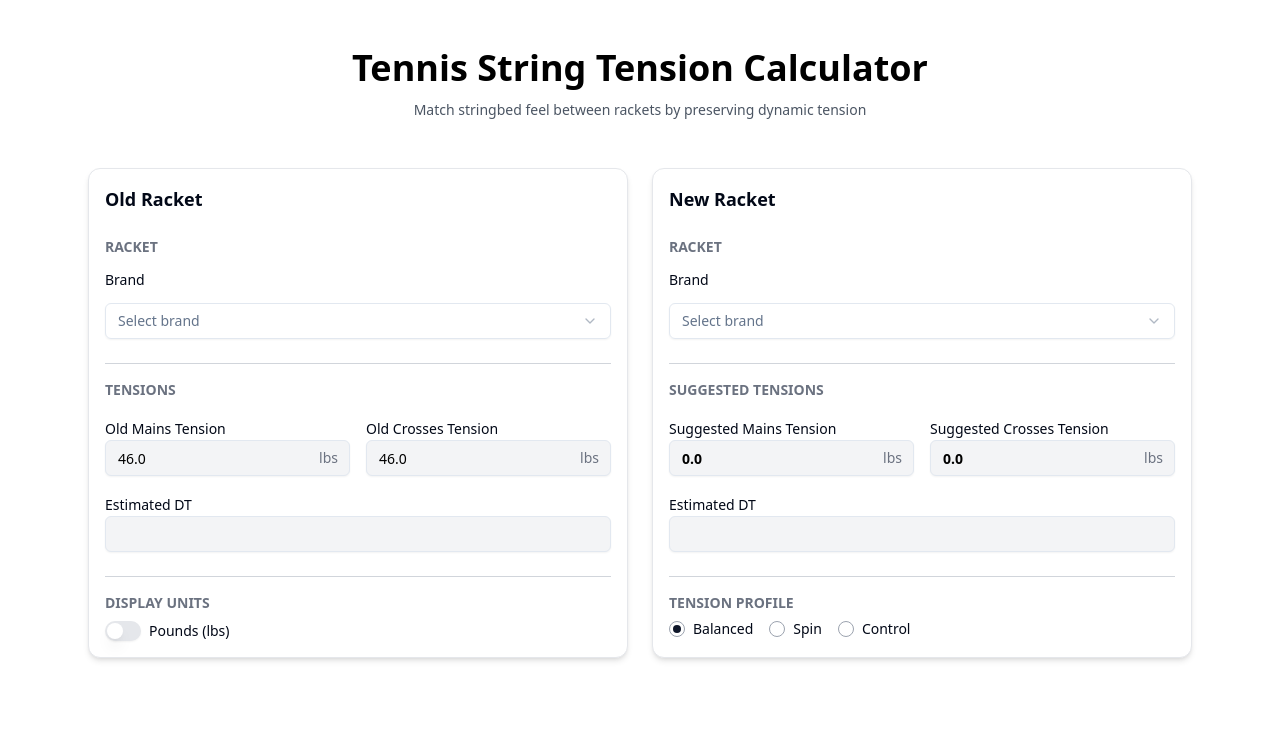
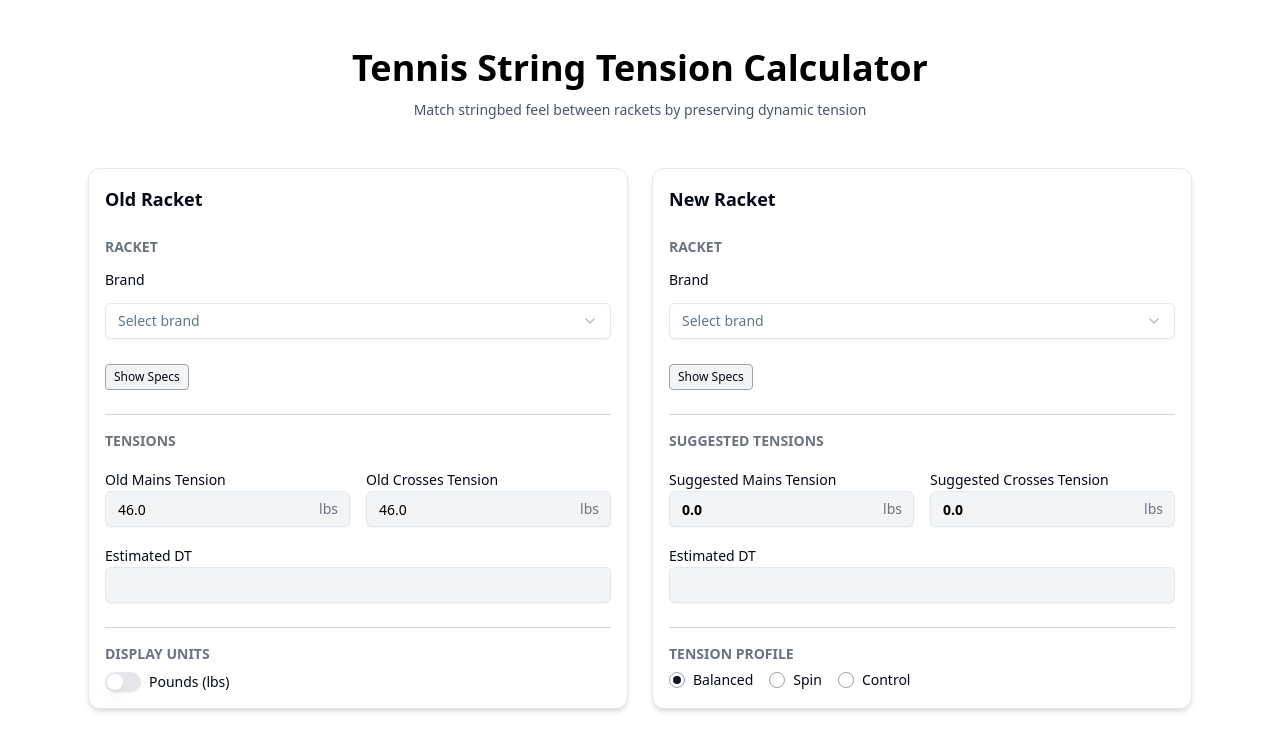
Before and after one commit to jnstn/tension-calculator, a React (Vite) app: page / in a window 1280 px wide. Shown: the top 750 px of the page. Built offline with nearby package versions, Linux system fonts and the light colour scheme.

Commit message:
Adds empty Head Extreme data. Adds Specs button

```diff
--- a/src/App.jsx
+++ b/src/App.jsx
@@ -121,6 +121,69 @@ const convertWeight = (value, from, to) => {
  */
 export default function TensionCalculator() {
   // State hooks for UI selections and values
+  const [showOldSpecs, setShowOldSpecs] = useState(false);
+  const [showNewSpecs, setShowNewSpecs] = useState(false);
+  // Helper to render a summary of racket specs, including balance and recommended tension with unit conversion
+  const renderRacketSpecs = (specs) => {
+    if (!specs) return null;
+
+    // Compute recommended tension string in correct units
+    const recommendedTension = (() => {
+      if (!specs.recommendedTension) return null;
+      // Match pattern like "50-60 lb" or "22-27 kg"
+      const match = specs.recommendedTension.match(/(\d+)-(\d+)/);
+      if (!match) return specs.recommendedTension;
+
+      let [_, min, max] = match.map(Number);
+      if (unit === "kg") {
+        min = (min / 2.20462).toFixed(1);
+        max = (max / 2.20462).toFixed(1);
+        return `${min}-${max} kg`;
+      } else {
+        return `${min}-${max} lb`;
+      }
+    })();
+
+    return (
+      <div className="grid gap-1 mt-2 mb-2 text-sm">
+        <div>
+          <Label>Head Size:</Label> <span>{specs.headSize} sq in</span>
+        </div>
+        <div>
+          <Label>String Pattern:</Label>{" "}
+          <span>
+            {specs.pattern.mains}x{specs.pattern.crosses}
+          </span>
+        </div>
+        <div>
+          <Label>Strung Weight:</Label>{" "}
+          <span>
+            {specs.weight} g ({(specs.weight / 28.3495).toFixed(1)} oz)
+          </span>
+        </div>
+        {specs.balance && (
+          <div>
+            <Label>Balance:</Label> <span>{specs.balance} mm</span>
+          </div>
+        )}
+        <div>
+          <Label>Stiffness:</Label> <span>{specs.stiffness} RA</span>
+        </div>
+        {recommendedTension && (
+          <div>
+            <Label>Recommended Tension:</Label>{" "}
+            <span>{recommendedTension}</span>
+          </div>
+        )}
+        {specs.stringingInstructions && (
+          <div>
+            <Label>Stringing Instructions:</Label>{" "}
+            <span>{specs.stringingInstructions}</span>
+          </div>
+        )}
+      </div>
+    );
+  };
   const [rackets, setRackets] = useState([]);
   const [oldSelection, setOldSelection] = useState({});
   const [newSelection, setNewSelection] = useState({});
@@ -428,6 +491,22 @@ export default function TensionCalculator() {
                 Racket
               </Label>
               {renderRacketSelectors(oldSelection, setOldSelection)}
+              {/* Show Specs toggle and summary */}
+              <div className="mt-2">
+                <button
+                  type="button"
+                  className="text-xs px-2 py-1 rounded border border-gray-400 dark:border-gray-600 bg-gray-100 dark:bg-gray-700 hover:bg-gray-200 dark:hover:bg-gray-600 transition-colors"
+                  onClick={() => setShowOldSpecs((v) => !v)}
+                  disabled={!getRacketBySelection(oldSelection)}
+                >
+                  {showOldSpecs ? "Hide Specs" : "Show Specs"}
+                </button>
+                {showOldSpecs && getRacketBySelection(oldSelection) && (
+                  <div className="bg-gray-50 dark:bg-gray-900 border border-gray-200 dark:border-gray-700 rounded p-2 mt-2">
+                    {renderRacketSpecs(getRacketBySelection(oldSelection))}
+                  </div>
+                )}
+              </div>
             </div>
 
             <div className="grid gap-4 border-t border-gray-300 dark:border-gray-600 pt-4">
@@ -487,6 +566,22 @@ export default function TensionCalculator() {
                 Racket
               </Label>
               {renderRacketSelectors(newSelection, setNewSelection)}
+              {/* Show Specs toggle and summary */}
+              <div className="mt-2">
+                <button
+                  type="button"
+                  className="text-xs px-2 py-1 rounded border border-gray-400 dark:border-gray-600 bg-gray-100 dark:bg-gray-700 hover:bg-gray-200 dark:hover:bg-gray-600 transition-colors"
+                  onClick={() => setShowNewSpecs((v) => !v)}
+                  disabled={!getRacketBySelection(newSelection)}
+                >
+                  {showNewSpecs ? "Hide Specs" : "Show Specs"}
+                </button>
+                {showNewSpecs && getRacketBySelection(newSelection) && (
+                  <div className="bg-gray-50 dark:bg-gray-900 border border-gray-200 dark:border-gray-700 rounded p-2 mt-2">
+                    {renderRacketSpecs(getRacketBySelection(newSelection))}
+                  </div>
+                )}
+              </div>
             </div>
 
             <div className="grid gap-4 border-t border-gray-300 dark:border-gray-600 pt-4">
--- a/src/data/head/2020-head-extreme.json
+++ b/src/data/head/2020-head-extreme.json
@@ -16,8 +16,8 @@
       "stiffness": 65,
       "beam": [22, 23, 21],
       "weight": 323,
-      "recommendedTension": null,
-      "stringingInstructions": null
+      "recommendedTension": "48-57",
+      "stringingInstructions": "Mains skip: 8T,8H"
     },
     {
       "id": "head-extreme-mp-graphene-360-plus",
@@ -35,8 +35,8 @@
       "stiffness": 66,
       "beam": [23, 26, 21],
       "weight": 318,
-      "recommendedTension": null,
-      "stringingInstructions": null
+      "recommendedTension": "52-62",
+      "stringingInstructions": "Mains skip: 52-62"
     }
   ]
 }
```
